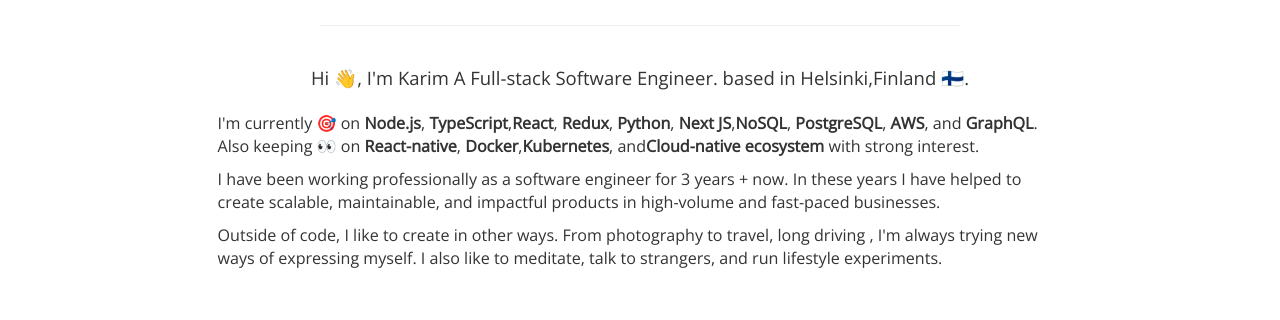
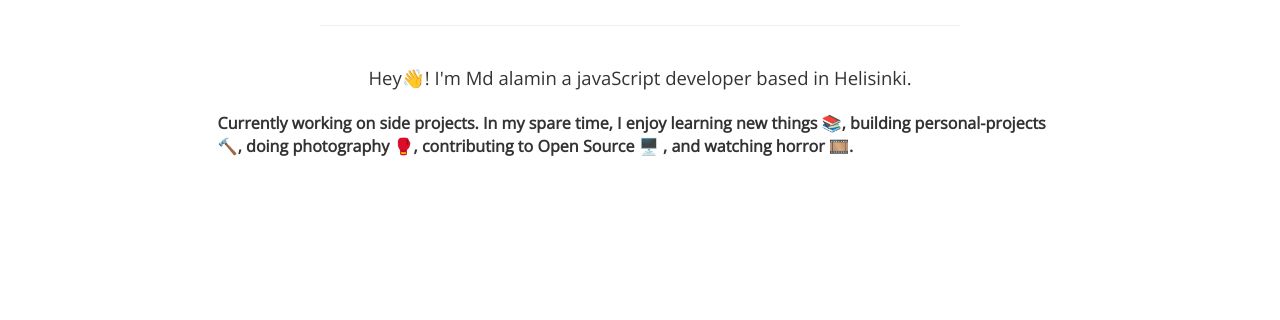
Before and after one commit to mdalamin-eu/Portfolio, a React (Create React App) app: page / in a window 1280 px wide. Shown: the part 322-642 px from the top of the page. Built offline with nearby package versions, Linux system fonts and the light colour scheme; a web font is replaced by a local one.

Commit message:
update something

```diff
--- a/package.json
+++ b/package.json
@@ -2,7 +2,7 @@
   "name": "reactportfolio",
   "version": "0.1.0",
   "private": true,
-  "homepage": "https://streetracer48.github.io/miraz",
+  "homepage": "",
   "dependencies": {
     "bootstrap": "^3.4.1",
     "react": "^15.6.1",
--- a/src/containers/Header.js
+++ b/src/containers/Header.js
@@ -32,7 +32,7 @@
     return (
       <HeaderDiv>
         <Link to="/">
-          <ProfileImage src={require('../assets/alamin.png')} alt='Mirajul Karim'/>
+          <ProfileImage src={require('../assets/alamin.png')} alt='Md Alamin'/>
           <ProfileTitle>Md Alamin</ProfileTitle>
         </Link>
         <div>
--- a/src/containers/Home.js
+++ b/src/containers/Home.js
@@ -7,23 +7,12 @@
     return (
       <div>
         <CenteredHeader>
-           Hi 👋, I'm Karim A Full-stack Software Engineer. based in Helsinki,Finland 🇫🇮.
+          Hey👋! I'm Md alamin a javaScript developer based in Helisinki.
         </CenteredHeader>
         <p>
-          I'm currently 🎯 on <strong>Node.js</strong>, <strong>TypeScript</strong>,
-          <strong>React</strong>, <strong>Redux</strong>, <strong>Python</strong>, <strong>Next JS</strong>,
-          <strong>NoSQL</strong>, <strong>PostgreSQL</strong>,  <strong>AWS</strong>, and <strong>GraphQL</strong>. Also keeping
-          👀 on  <strong>React-native</strong>, <strong>Docker</strong>,<strong>Kubernetes</strong>, and
-             <strong>Cloud-native ecosystem</strong> with strong interest.
-        </p>
-        <p>
-        I have been working professionally as a software engineer for 3 years + now. In these years I have helped to create scalable, maintainable, and impactful products in high-volume and fast-paced businesses.
-        </p>
-        <p>
-          ​Outside of code, I like to create in other ways. From photography to
-          travel, long driving , I'm always trying new ways of expressing
-          myself. I also like to meditate, talk to strangers, and run lifestyle
-          experiments.
+        <strong>Currently working on side projects. In my spare time, I enjoy learning new things 📚, building personal-projects 🔨,
+        doing photography 🥊, contributing to Open Source 🖥️ , and watching horror 🎞️. </strong>
+
         </p>
       </div>
     );
```
